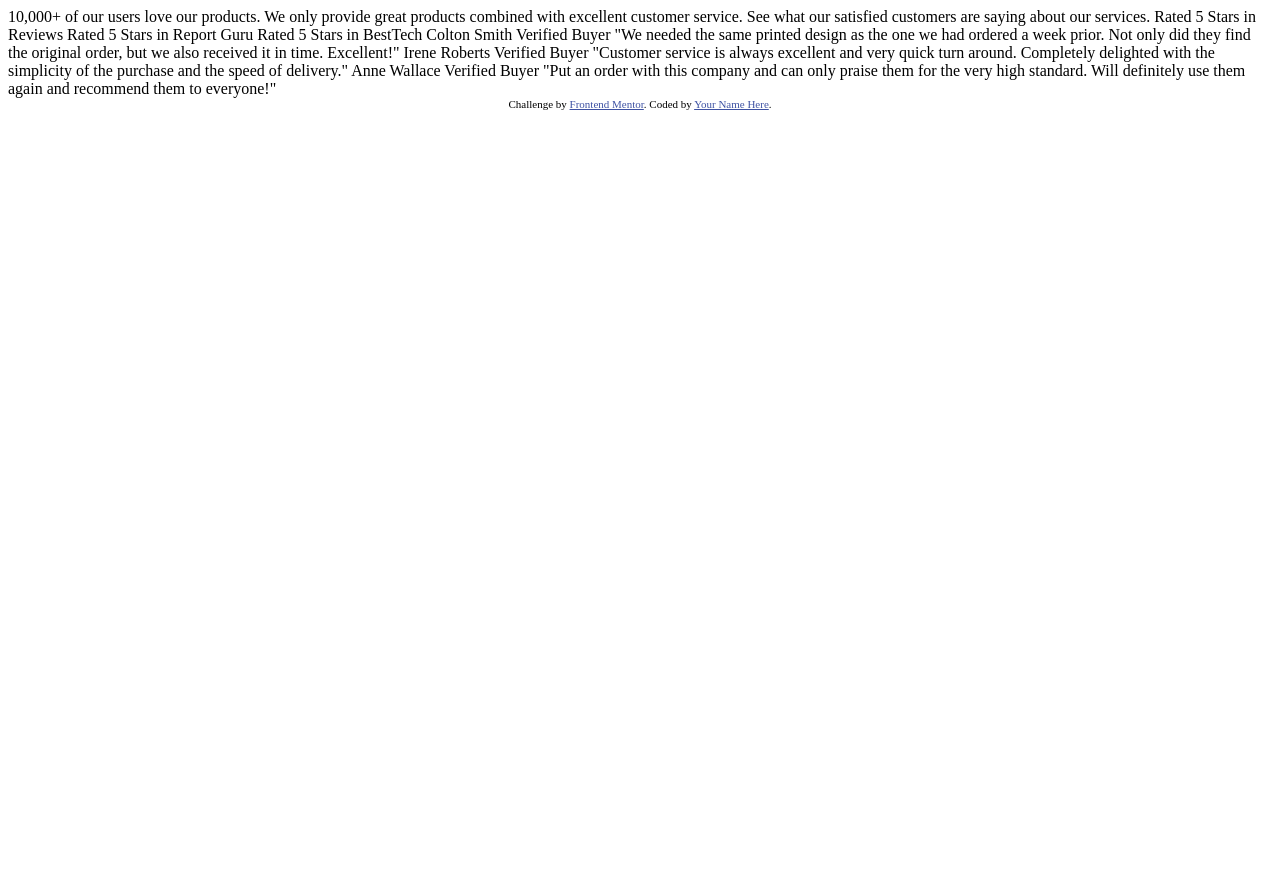
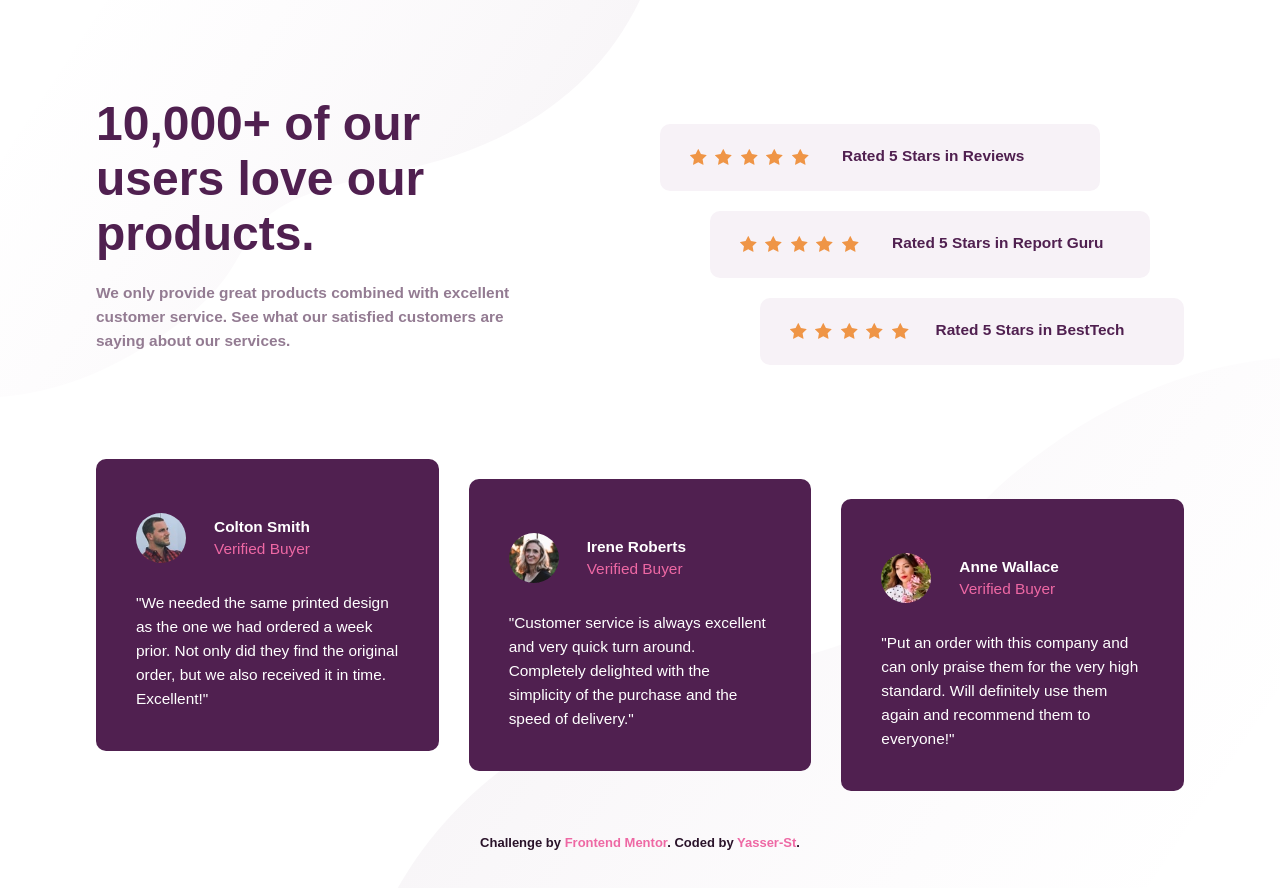
Before and after one commit to Yasser-St/social-proof-section-using-grid, a plain HTML site: page index.html in a window 1280 px wide. Before the commit the page ends 800 px from the top, so only its background shows below. Drawn offline with Linux system fonts and the light colour scheme.

Commit message:
committed

```diff
--- a/index.html
+++ b/index.html
@@ -3,59 +3,131 @@
   <head>
     <meta charset="UTF-8" />
     <meta name="viewport" content="width=device-width, initial-scale=1.0" />
-    <!-- displays site properly based on user's device -->
-
+    <title>Frontend Mentor | Social proof section</title>
     <link
     rel="icon"
     type="image/png"
     sizes="32x32"
     href="./images/favicon-32x32.png"
     />
-
-    <title>Frontend Mentor | Social proof section</title>
-
-    <!-- Feel free to remove these styles or customise in your own stylesheet 👍 -->
-    <style>
-      .attribution {
-        font-size: 11px;
-        text-align: center;
-      }
-      .attribution a {
-        color: hsl(228, 45%, 44%);
-      }
+    <link rel="stylesheet" href="style.css">
     </style>
   </head>
   <body>
+      <!--   Container   -->
+      <main >
+
+        <!--   Left secion :Article    -->
+
+          <section class="header">
+            <h1>
               10,000+ of our users love our products.
-
+            </h2>
+            <p class="about-us">
               We only provide great products combined with excellent customer service.
               See what our satisfied customers are saying about our services.
+            </p>
+          </section>
 
+          <!--  Right section : Rated  -->
+
+          <section class="main">
+            <ul>
+              <li class="rated-one">
+                <div class="stars">
+                  <img src="./images/icon-star.svg" alt="star">
+                  <img src="./images/icon-star.svg" alt="star">
+                  <img src="./images/icon-star.svg" alt="star">
+                  <img src="./images/icon-star.svg" alt="star">
+                  <img src="./images/icon-star.svg" alt="star">
+                </div>
+                <p class="one">
                   Rated 5 Stars in Reviews
+                </p>
+              </li>
+
+              <li class="rated-tow">
+                <div class="stars">
+                  <img src="./images/icon-star.svg" alt="star">
+                  <img src="./images/icon-star.svg" alt="star">
+                  <img src="./images/icon-star.svg" alt="star">
+                  <img src="./images/icon-star.svg" alt="star">
+                  <img src="./images/icon-star.svg" alt="star">
+                </div>
+                <p class="tow">
                   Rated 5 Stars in Report Guru
+                </p>
+              </li>
+
+              <li class="rated-three">
+                <div class="stars">
+                  <img src="./images/icon-star.svg" alt="star">
+                  <img src="./images/icon-star.svg" alt="star">
+                  <img src="./images/icon-star.svg" alt="star">
+                  <img src="./images/icon-star.svg" alt="star">
+                  <img src="./images/icon-star.svg" alt="star">
+                </div>
+                <p class="three">
                   Rated 5 Stars in BestTech
+                </p>
+              </li>
+            </ul>
+          </section>
 
-    Colton Smith
-    Verified Buyer
+          <!--  Bottom section : Reviews  -->
+
+          <section class="footer">
+            <ul>
+              <li class="first-card">
+                <div class="persons">
+                  <img src="images/image-colton.jpg" alt aria-hidden="true">
+                  <h3> Colton Smith
+                    <span>Verified Buyer</span>
+                  </h3>
+                </div>
+                  <p class="scrept">
                     "We needed the same printed design as the one we had ordered a week prior.
                     Not only did they find the original order, but we also received it in time.
                     Excellent!"
+                  </p>
+              </li>
 
-    Irene Roberts
-    Verified Buyer
+              <li class="second-card">
+                <div class="persons">
+                  <img src="./images/image-irene.jpg" alt aria-hidden="true">
+                  <h3>Irene Roberts
+                    <span>Verified Buyer</span>
+                  </h3>
+                </div>
+
+                <p class="scrept">
                   "Customer service is always excellent and very quick turn around. Completely
                   delighted with the simplicity of the purchase and the speed of delivery."
+                </p>
+              </li>
 
-    Anne Wallace
-    Verified Buyer
+              <li class="third-card">
+                <div class="persons">
+                  <img src="./images/image-anne.jpg" alt aria-hidden="true">
+                  <h3> Anne Wallace
+                    <span>Verified Buyer</span>
+                  </h3>
+                </div>
+                <p class="scrept">
                   "Put an order with this company and can only praise them for the very high
                   standard. Will definitely use them again and recommend them to everyone!"
+                </p>
+              </li>
 
-    <div class="attribution">
+            </ul>
+          </section>
+
+    </main>
+    <footer class="attribution">
       Challenge by
-      <a href="https://www.frontendmentor.io?ref=challenge" target="_blank"
-        >Frontend Mentor</a
-      >. Coded by <a href="#">Your Name Here</a>.
-    </div>
+      <a href="https://www.frontendmentor.io?ref=challenge" target="_blank">Frontend Mentor</a>.
+      Coded by <a href="https://github.com/Yasser-St">Yasser-St</a>.
+    </footer>
+
   </body>
 </html>
--- a/style.css
+++ b/style.css
@@ -0,0 +1,321 @@
+:root{
+    /*  Color  */
+    --Very-Dark-Magenta:     hsl(300, 43%, 22%);
+    --Soft-Pink:             hsl(333, 80%, 67%);
+    --Dark-Grayish-Magenta:  hsl(303, 10%, 53%);
+    --Light-Grayish-Magenta: hsl(300, 24%, 96%);
+    --White:                 hsl(0, 0%, 100%)  ;
+    --footer:                hsl(300, 37%, 12%);
+
+    /*  Font size   */
+    --sf-400: .8125rem;
+    --sf-600: .9635rem;
+    --sf-900: 2rem    ;
+
+    /*  Margin  */
+    --header-margin-bottom: 1.875rem;
+    --main-margin-bottom:   3.4rem  ;
+}
+
+@media (min-width: 58.0625rem){
+    :root{
+        --sf-900:3rem;
+    }
+}
+
+@import url('https://fonts.googleapis.com/css2?family=League+Spartan:wght@400;600;900&display=swap');
+
+
+    /*   Default   */
+*,
+::before,
+::after{
+    padding: 0;
+    margin: 0;
+    box-sizing: border-box;
+
+
+}
+
+li{
+    list-style: none;
+}
+
+body{
+    min-height: 100vh;
+    display: grid;
+    place-content: center;
+    padding: 4rem 0;
+    background-color: var(--White);
+    background-image:
+    url(./images/bg-pattern-top-desktop.svg),
+    url(./images/bg-pattern-bottom-desktop.svg);
+    background-repeat: no-repeat;
+     background-size: max(50% ,410px) , max(70% , 400px);
+    background-position: top left , bottom right ;
+    font-family: 'League Spartan', sans-serif;
+}
+
+                /* ==========Main ========== */
+
+main{
+
+    margin: 0 2rem;
+}
+
+    /* Left section : Style  */
+
+    .header{
+        margin-bottom: var(--header-margin-bottom);
+        margin-top: 2rem;
+        text-align: center;
+    }
+
+    .header h1{
+        color: var(--Very-Dark-Magenta);
+        font-size: var(--sf-900);
+        font-weight: 900;
+        max-width: 260px;
+
+    }
+
+    .header p{
+        color: var(--Dark-Grayish-Magenta);
+        font-size: var(--sf-600);
+        font-weight: 600;
+        max-width: 340px;
+        line-height: 24px;
+        margin-top:20px ;
+        margin-bottom:20px
+    }
+
+    /* Right sectiom : Style  */
+
+    .main {
+        text-align: center;
+        margin-bottom: var(--main-margin-bottom);
+    }
+
+    .rated-one,
+    .rated-tow,
+    .rated-three{
+        background-color :var(--Light-Grayish-Magenta);
+        margin-bottom: 20px;
+        padding: 20px 30px;
+        border-radius: 10px;
+        max-width: 330px;
+         /* margin-left: auto;
+        margin-right: auto;  */
+        color: var(--Very-Dark-Magenta);
+        display: block;
+    }
+
+    li .stars{
+        margin-bottom: 12px;
+        letter-spacing: 4px;
+
+    }
+
+    li .one,
+       .tow,
+       .three{
+        font-size: var(--sf-600);
+        font-weight: 600;
+       }
+
+    /*  Bottom section : Style  */
+
+    .footer{
+        color: var(--White);
+    }
+
+    .first-card,
+    .second-card,
+    .third-card{
+        background-color: var(--Very-Dark-Magenta);
+        padding: 30px;
+        margin-bottom: 20px;
+        border-radius: 10px;
+    }
+
+    li .persons{
+        display: flex;
+        align-items: center;
+        margin: 14px 0 28px 0;
+    }
+
+    .persons h3{
+        font-size: var(--sf-600);
+        font-weight: 600;
+        display:flex;
+        flex-direction: column;
+
+        margin-left: 28px;
+    }
+
+    h3 span{
+        color: var(--Soft-Pink);
+        font-weight: 400;
+        margin-top: 4px;
+    }
+
+    .persons img{
+        width: 50px;
+        border-radius: 50%;
+    }
+
+    li p{
+        font-size: var(--sf-600);
+        font-weight: 400;
+        line-height: 24px;
+        max-width: 260px;
+    }
+
+                    /* ==========Footer ========== */
+
+.attribution {
+    color: var(--footer);
+    font-size: var(--sf-400);
+    font-weight: 600;
+    text-align: center;
+    margin-top: 20px;
+}
+
+.attribution a {
+    color: var(--Soft-Pink);
+    text-decoration: none;
+}
+
+.attribution a:hover{
+    cursor: pointer;
+    text-decoration: underline var(--Dark-Grayish-Magenta);
+}
+
+                    /* ==========Media queries========== */
+
+@media (max-width:58.0624rem){
+    .header h1{
+        margin: auto;
+    }
+
+    .main{
+        margin: auto;
+    }
+}
+
+    /* Large devices (laptops/desktops, 58.0625rem and up) */
+
+
+@media (min-width:58.0625rem){
+
+    main{
+        margin: 0 6rem;
+        display: grid;
+        grid-template-columns: 1fr 1fr;
+        grid-template-rows: 1fr 1fr ;
+    }
+
+    /* Left section : Style  */
+
+    .header{
+        grid-column: 1 / 2;
+        text-align: start;
+
+    }
+    .header h1{
+        max-width: 400px;
+    }
+
+    .header p{
+
+        max-width: 420px;
+        line-height: 24px;
+        margin-top:20px ;
+        margin-bottom:20px;
+    }
+
+    /* Right sectiom : Style  */
+
+    .main {
+        grid-column: 2 / 3;
+        text-align: start;
+        margin-top: 60px;
+    }
+
+    .rated-one,
+    .rated-tow,
+    .rated-three{
+        background-color :var(--Light-Grayish-Magenta);
+        padding: 20px 30px 10px 30px;
+        border-radius: 10px;
+        max-width: 440px;
+        display: grid;
+        grid-template-columns: 40% 70%;
+    }
+
+    .rated-one{
+        margin-left: 20px;
+    }
+
+    .rated-tow{
+        margin-left: 70px ;
+
+    }
+
+    .rated-three{
+        margin-left: 120px;
+
+    }
+
+    li .stars{
+        margin-top: 5px;
+        letter-spacing: 4px;
+
+    }
+
+    li .one,
+       .tow,
+       .three{
+        font-size: var(--sf-600);
+        font-weight: 600;
+       }
+
+    /*  Bottom section : Style  */
+
+    .footer{
+        grid-column: 1 / 3;
+        margin-top: 20px;
+    }
+
+    .footer ul{
+        display: grid;
+        grid-template-columns: 1fr 1fr 1fr;
+        grid-template-rows: 1fr;
+        column-gap: 30px;
+    }
+
+    .first-card,
+    .second-card,
+    .third-card{
+        padding: 40px;
+    }
+
+    .first-card{
+        margin-bottom: 60px;
+    }
+
+    .second-card{
+        margin-top: 20px;
+        margin-bottom: 40px;
+    }
+
+    .third-card{
+        margin-top: 40px;
+        margin-bottom: 20px;
+    }
+
+    li p{
+        max-width: 400px;
+    }
+
+}
```
Lines whose indentation alone changed are shown as unchanged.
